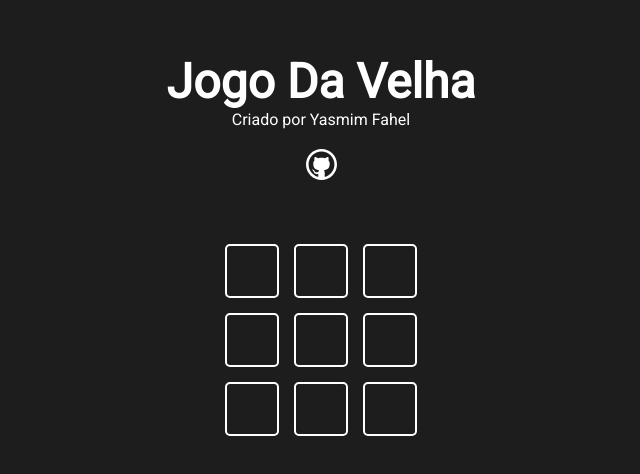
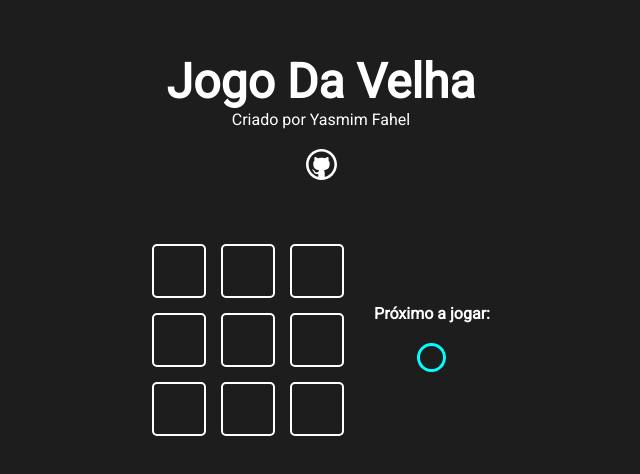
Before and after one commit to YasmimFahel/Jogo-da-velha, a Next.js app: page / in a window 1280 px wide. Shown: the part 176-650 px from the top of the page, without its empty margins (319-959 px from the left). Built offline with nearby package versions, Linux system fonts and the light colour scheme.

Commit message:
Criado lógica do game

```diff
--- a/src/componentes/game/Game.jsx
+++ b/src/componentes/game/Game.jsx
@@ -1,20 +1,44 @@
 import { useState } from 'react'
 import styles from './Game.module.css'
 
+import Icon from '../icon/Icon'
 import GameOption from '../gameOption/GameOption'
 
 function Game() {
     const [gameState, setGameState] = useState(Array(9).fill(0))
+    const [currentPlayer, setCurrentPlayer] = useState(1)
+
+const handleClick = (pos) => {
+    if(gameState[pos]===0){
+        let newGameSatate = [...gameState]
+        newGameSatate[pos] = currentPlayer
+        setCurrentPlayer(currentPlayer * -1)
+        setGameState(newGameSatate)
+    }
+}
+
     return(
-        <div className={styles.game}>
+        <div className={styles.gameContent}>
+         <div className={styles.game}>
             {
                 gameState.map((value, pos) =>
                 <GameOption
                 key={`game-option-pos-${pos}`}
                 status={value}
+                onClick={() => handleClick(pos)}
                 />
                 )
             }
+         </div>
+         <div className={styles.gameInfo}>
+             <h4>Próximo a jogar:</h4>
+             {
+                 currentPlayer === 1 && <Icon iconName="circle"/>
+             }
+             {
+                 currentPlayer === -1 && <Icon iconName="x"/>
+             }
+         </div>
         </div>
     )
 }
--- a/src/componentes/game/Game.module.css
+++ b/src/componentes/game/Game.module.css
@@ -3,3 +3,16 @@
     grid-template-columns: repeat(3, 1fr);
     gap: 15px;
 }
+
+.gameContent{
+    display: flex;
+    gap: 30px;
+    align-items: center;
+}
+
+.gameInfo{
+    display: flex;
+    flex-direction: column;
+    align-items: center;
+    gap: 20px;
+}
--- a/src/componentes/gameOption/GameOption.jsx
+++ b/src/componentes/gameOption/GameOption.jsx
@@ -3,9 +3,9 @@
 
 const GameIcon = ({iconName}) => <Icon iconName={iconName} size="25px"/>
 
-function GameOption ({status}) {
+function GameOption ({status, onClick}) {
     return(
-        <div className={styles.gameOption}>
+        <div className={styles.gameOption} onClick={onClick}>
             {
                 status === 1 && <GameIcon iconName="circle"/>
             }
```
